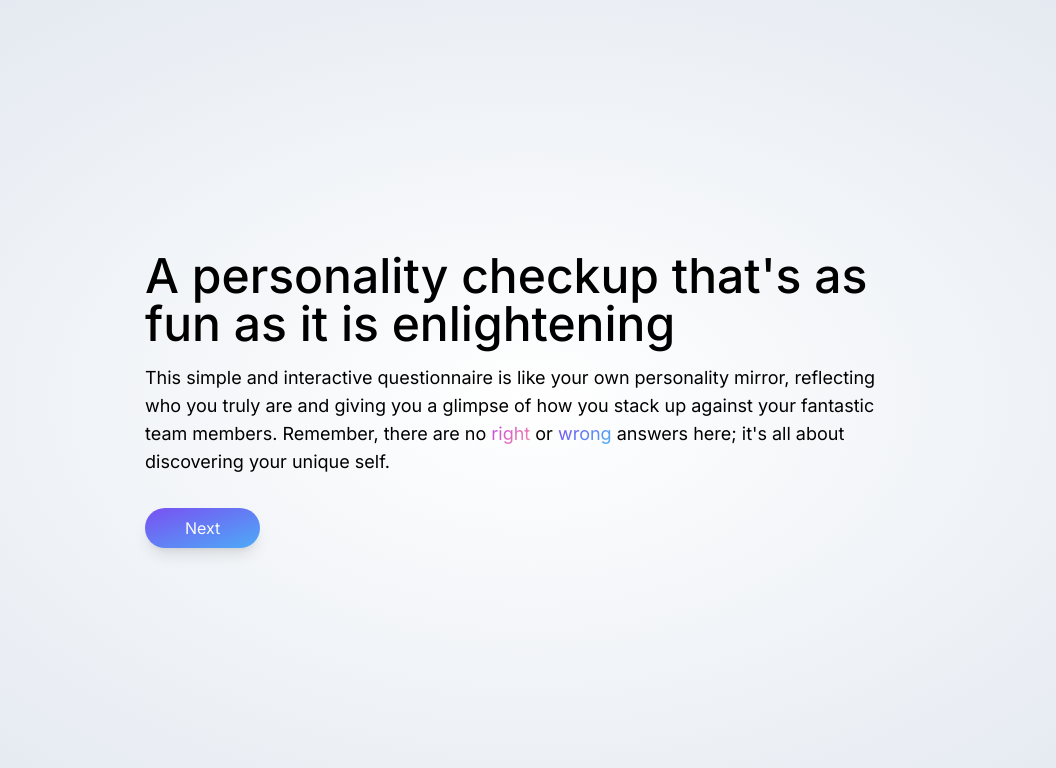
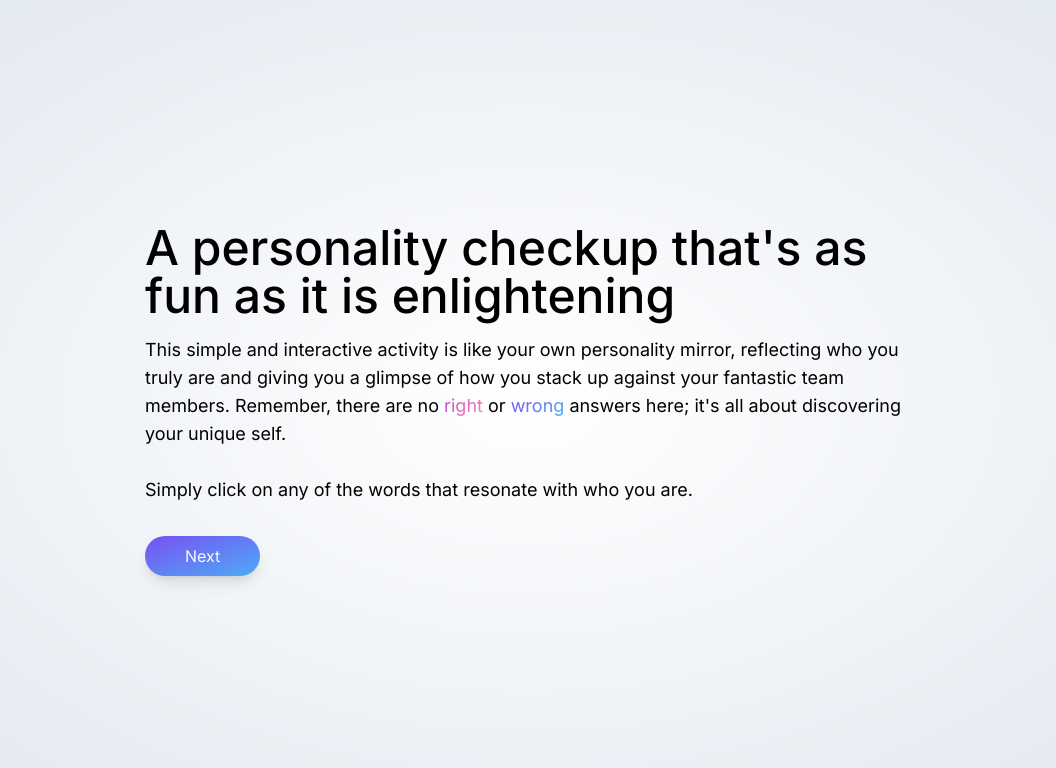
Before and after one commit to ikeawesom/WhatIsMyTetra, a Next.js app: page /intro in a window 1280 px wide. Shown: the top 768 px of the page, without its empty margins (111-1167 px from the left). Built offline with nearby package versions, Linux system fonts and the light colour scheme.

Commit message:
content component

```diff
--- a/src/components/Instructions.tsx
+++ b/src/components/Instructions.tsx
@@ -1,5 +1,5 @@
 "use client";
-import React, { useEffect, useState } from "react";
+import React from "react";
 import { motion } from "framer-motion";
 import PrimaryButton from "./utils/PrimaryButton";
 import useNextTransition from "../hooks/useNextTransition";
@@ -30,12 +30,14 @@ export function Intro() {
           transition={{ ease: "easeInOut", duration: 0.6, delay: 0.05 }}
         >
           {" "}
-          This simple and interactive questionnaire is like your own personality
+          This simple and interactive activity is like your own personality
           mirror, reflecting who you truly are and giving you a glimpse of how
           you stack up against your fantastic team members. Remember, there are
           no <span className="text-clip gradient-text-2">right</span> or{" "}
           <span className="text-clip gradient-text-3">wrong</span> answers here;
-          it's all about discovering your unique self.
+          it's all about discovering your unique self. <br />
+          <br />
+          Simply click on any of the words that resonate with who you are.
         </motion.p>
       </div>
 
@@ -54,17 +56,3 @@ export function Intro() {
     </Container>
   );
 }
-
-function InstructionsTwo() {
-  const { transit, toggletransit } = useNextTransition({});
-
-  return (
-    <Container animated={true} animateProps={{ transit, toggletransit }}>
-      <h1>
-        Take a peek at these words and pick out the four that scream "you!" Be
-        honest with yourself—this is all about who you are, not who you wish you
-        could be
-      </h1>
-    </Container>
-  );
-}
```
